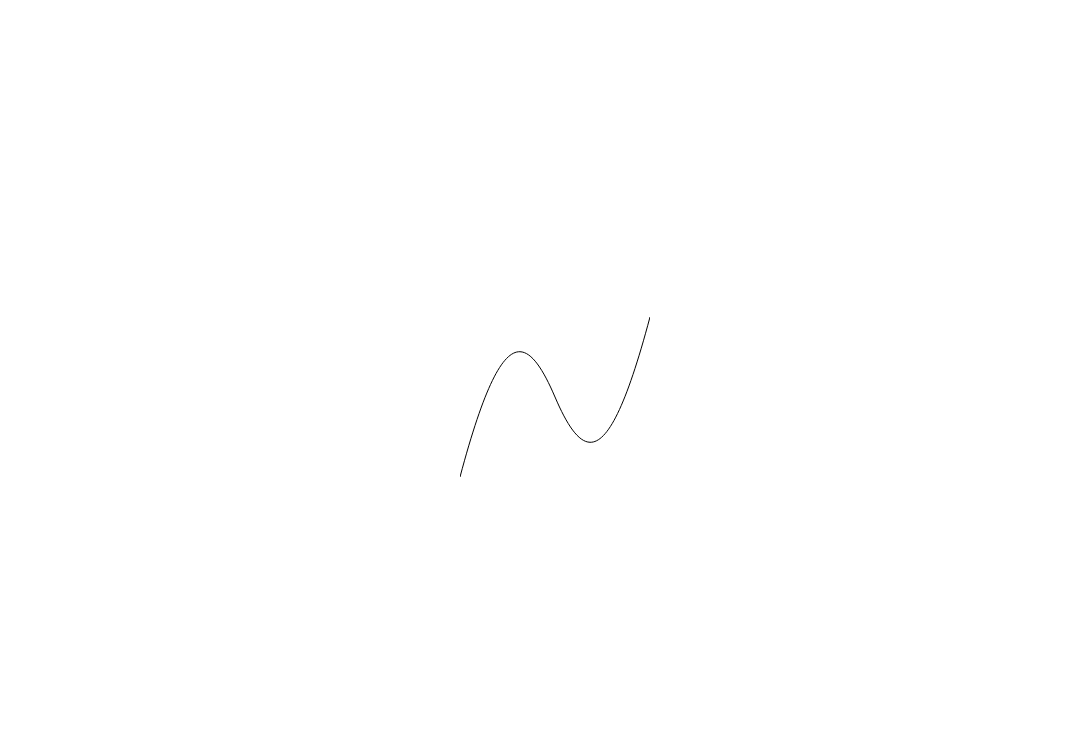
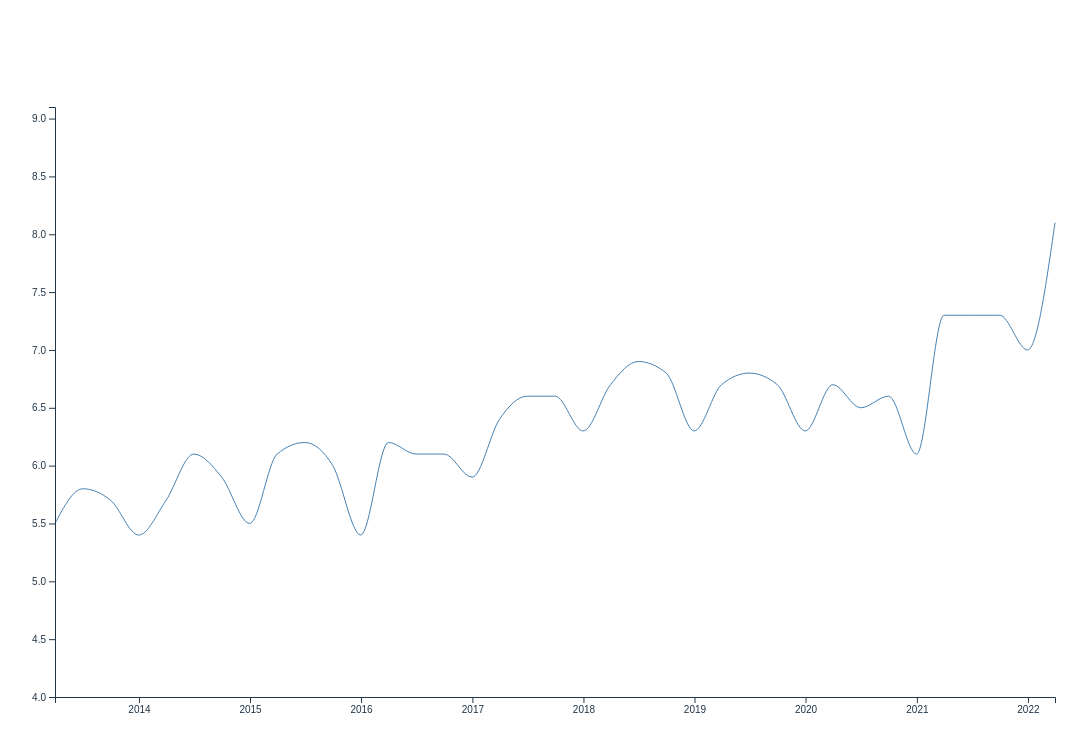
Before and after one commit to stevenslack/avl-housing-data, a website built with Vite: page index.html in a window 1280 px wide. Shown: the whole page, without its empty margins (85-1172 px from the left). Built offline with nearby package versions, Linux system fonts and the light colour scheme.

Commit message:
use data to populate D3 line chart

```diff
--- a/index.html
+++ b/index.html
@@ -7,11 +7,7 @@
     <title>Vite + TS</title>
   </head>
   <body>
-    <div id="pe-graph">
-      <svg width="190" height="160" xmlns="http://www.w3.org/2000/svg">
-        <path d="M 0 160 C 40 10, 65 10, 95 80 S 150 150, 190 0" stroke="black" fill="transparent"/>
-      </svg>
-    </div>
+    <div id="pe-graph"></div>
     <script type="module" src="/src/main.ts"></script>
   </body>
 </html>
--- a/src/main.ts
+++ b/src/main.ts
@@ -1,4 +1,6 @@
 import './style.css';
+import * as d3 from 'd3';
+
 import housingData from './data/avl-county-zhvi.json' assert { type: 'JSON' };
 import wagesData from './data/bls-wages';
 
@@ -184,16 +186,50 @@ for (const year in homeValueSeries) {
   }
 }
 
-function getPlotLineString() {
-  const plotLine: Array<[number, number]> = [];
-  dataSeries.forEach((dataPoint, index) => {
-    const ratio = dataPoint.PEratio;
-    const year = Number(dataPoint.year);
-    // const delimiter = dataSeries.length !== index + 1 ? ', ' : '';
-    plotLine.push([index, ratio]);
-  });
-  return plotLine;
-}
+const width = 1000;
+const height = 600;
+
+const svg = d3.select('#pe-graph').append('svg')
+  .attr('width', width)
+  .attr('height', height);
+
+// const svg = document.querySelector('.pe-graph__svg');
+// const width = svg?.getAttribute('width') || 0;
+// const height = svg?.getAttribute('height') || 0;
+
+const xScale = d3.scaleTime()
+  .domain(
+    d3.extent(dataSeries, (d: PEdataPoint) => d.dateRange[1]),
+  )
+  .range([0, width]);
+
+const yScale = d3.scaleLinear()
+  // The domain gives us the y-axis range starting at 4.
+  .domain([4, d3.max(dataSeries, (d: PEdataPoint) => d.PEratio) + 1])
+  .range([height, 10]);
+
+const lineGenerator = d3.line()
+  .x((d: any) => xScale(d.dateRange[1]))
+  .y((d: any) => yScale(d.PEratio))
+  .curve(d3.curveMonotoneX);
+
+const path = svg?.append('path')
+  .datum(dataSeries)
+  .attr('d', lineGenerator)
+  .attr('stroke', 'steelblue')
+  .attr('fill', 'none');
+
+const xAxis = d3.axisBottom(xScale);
+
+const yAxis = d3.axisLeft(yScale);
+
+svg.append('g')
+  // The transform puts the x axis at the bottom of the graph.
+  .attr('transform', `translate(0, ${height})`)
+  .call(xAxis);
+
+svg.append('g')
+  .call(yAxis);
 
 /**
  * https://css-tricks.com/svg-path-syntax-illustrated-guide/
--- a/src/style.css
+++ b/src/style.css
@@ -42,6 +42,10 @@ h1 {
   margin: 0 auto;
   padding: 2rem;
   text-align: center;
+}
+
+#pe-graph svg {
+  overflow: visible;
 }
 
 .logo {
```
